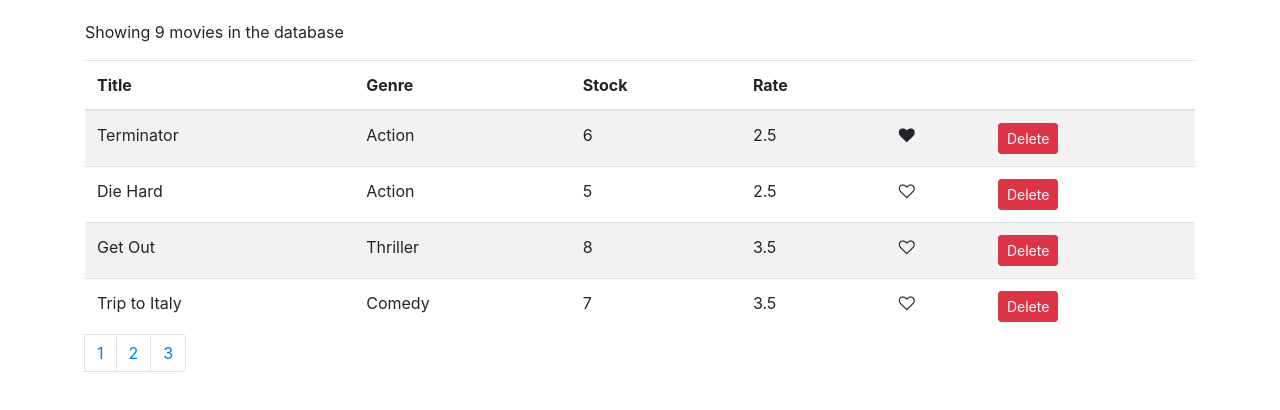
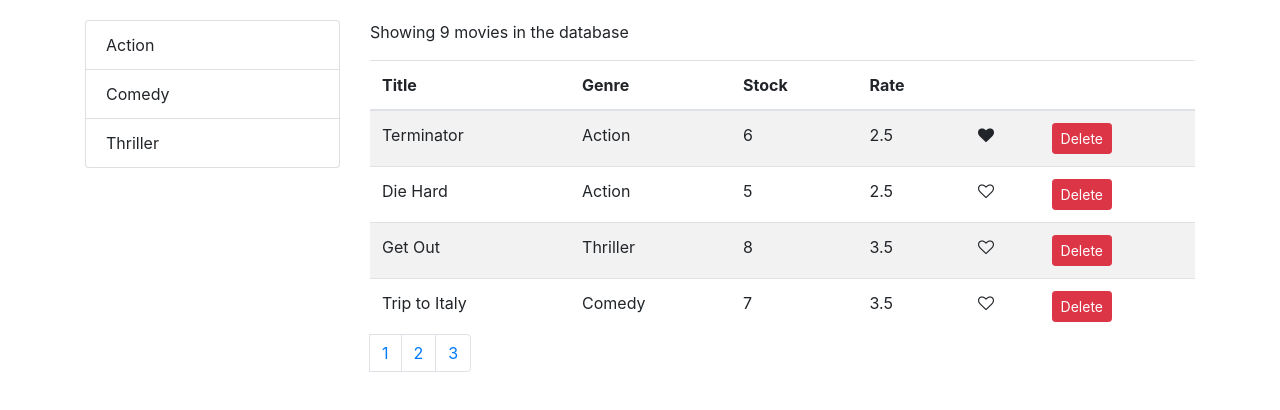
Before and after one commit to OjureFred/vidly, a React (Create React App) app: page / in a window 1280 px wide. Shown: the top 410 px of the page. Built offline with nearby package versions, Linux system fonts and the light colour scheme.

Commit message:
7. Added a ListGroup view and completed code to get from list of Genres

```diff
--- /dev/null
+++ b/src/components/common/listGroup.jsx
@@ -0,0 +1,22 @@
+import React, { Component } from 'react';
+
+const ListGroup = (props) => {
+
+    const {items, textProperty, valueProperty} = props;
+
+    return <ul className="list-group">
+        {items.map(item => (
+            <li key = {item[valueProperty]} className="list-group-item">
+                {item[textProperty]}
+            </li>
+        ))}
+
+    </ul>
+}
+
+ListGroup.defaultProps = {
+    textProperty: "name",
+    valueProperty: "_id"
+};
+
+export default ListGroup
--- a/src/components/movies.jsx
+++ b/src/components/movies.jsx
@@ -4,15 +4,21 @@
 import Like from './common/like'
 import Pagination from './common/pagination';
 import {Paginate} from './utils/paginate'
+import ListGroup from './common/listGroup';
 
 import { getMovies } from '../services/fakeMovieService';
+import { getGenres } from '../services/fakeGenreService';
 
 class Movies extends Component {
     state = {
-        movies : getMovies(),
+        movies : [],
+        genres : [],
         currentPage : 1,
         pageSize : 4
      };
+     componentDidMount() {
+        this.setState( { movies:getMovies(), genres:getGenres()});
+     }
 
      handleDelete = movie => {
         const movies = this.state.movies.filter(m => m._id !== movie._id);
@@ -31,6 +37,10 @@
        this.setState({currentPage: page});
     };
 
+    handleGenreSelect = genre => {
+        console.log(genre)
+    }
+
 
 
     render() {
@@ -44,7 +54,16 @@
             return <p>There are no movies in the database </p>
 
         return (
-        <div>
+
+            <div className="row">
+                <div className="col-3">
+                    <ListGroup
+                    items={this.state.genres}
+                    onItemSelect = {this.handleGenreSelect}
+                    />
+                </div>
+                <div className="col">
+                <div>
         <p>Showing { count } movies in the database</p>
         <table className="table table-striped">
             <thead>
@@ -78,6 +97,9 @@
                  />
         </table>
         </div>
+        </div>
+       </div>
+
         )
     }
 
```
